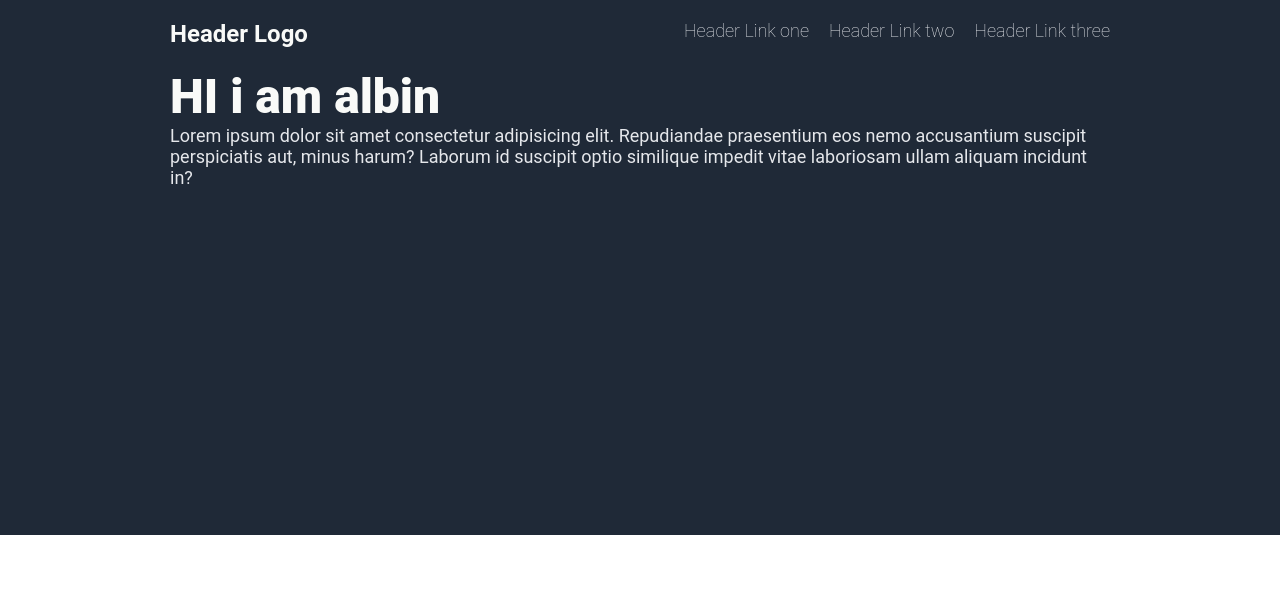
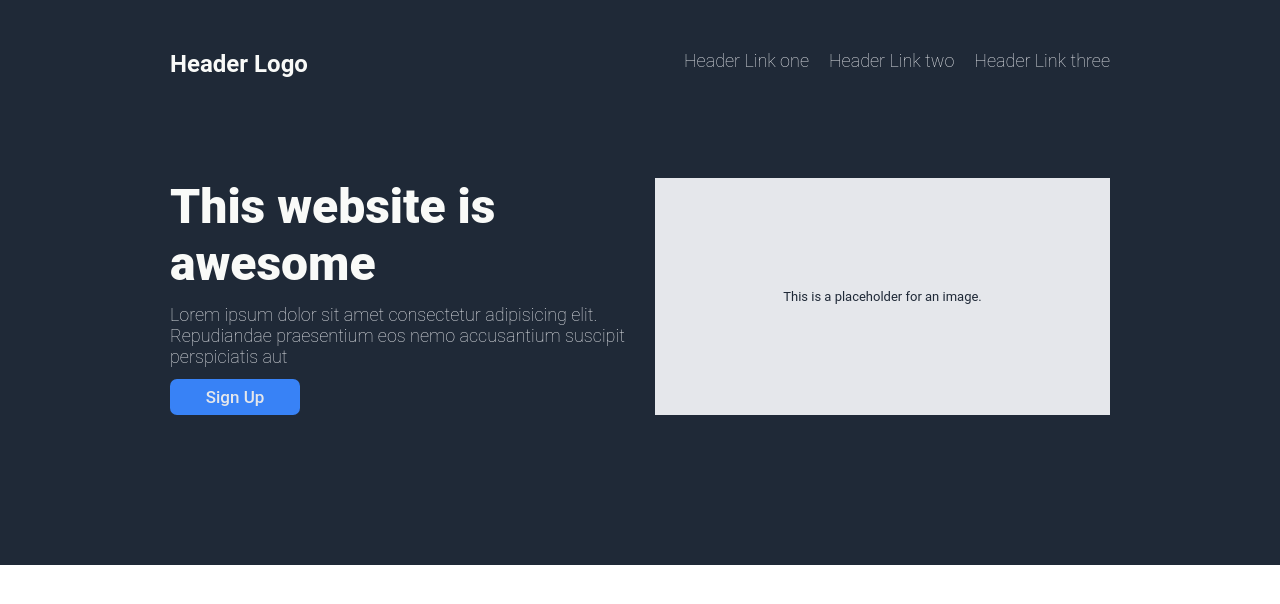
Before and after one commit to Bin-Coder14/landing_page-demo, a plain HTML site: page index.html in a window 1280 px wide. Drawn offline with Linux system fonts and the light colour scheme.

Commit message:
Section - 1
Finished styling the hero section and other small changes.

```diff
--- a/index.html
+++ b/index.html
@@ -32,11 +32,12 @@
         <div class="hero">
 
             <div class="hero-txt">
-                <h1>HI i am albin</h1>
-                <p>Lorem ipsum dolor sit amet consectetur adipisicing elit. Repudiandae praesentium eos nemo accusantium suscipit perspiciatis aut, minus harum? Laborum id suscipit optio similique impedit vitae laboriosam ullam aliquam incidunt in?</p>
+                <h1>This website is awesome</h1>
+                <p>Lorem ipsum dolor sit amet consectetur adipisicing elit. Repudiandae praesentium eos nemo accusantium suscipit perspiciatis aut</p>
+                <button class="hero-btn">Sign Up</button>
             </div>
 
-            <div class="hero-img"></div>
+            <div class="hero-img">This is a placeholder for an image.</div>
 
         </div>
 
--- a/styles/style.css
+++ b/styles/style.css
@@ -1,23 +1,30 @@
 *{
     padding: 0;
     margin: 0;
-    font-family: Roboto, sans-serif;
+    font-family: "Roboto", sans-serif;
 }
 
 
 /* The basic theme */
 section{
-    padding: 0 170px;
+    padding: 50px 170px;
+}
+
+button{
+    border-radius: 7px;
+    width: 130px;
+    padding: 8px 30px;
+    font-size: 17px;
+    border: none;
+    font-weight: 500;
+    user-select: none;
 }
 
  /* Section 1 */
- .sec-1{
-    color: white;
-    height: 535px;
-}
 
 .sec-1{
     background-color: #1F2937;
+
 }
 
 .sec-1 h1{
@@ -29,6 +36,7 @@ section{
 .sec-1 p, a{
     color: #E5E7EB;
     font-size: 18px;
+    font-weight: 100;
 }
 
 .logo-txt, h1{
@@ -40,7 +48,6 @@ section{
 .nav{
     display: flex;
     width: 100%;
-    padding: 20px 0;
 }
 
 .logo, .links{
@@ -67,3 +74,42 @@ ul, a{
 ul a:hover{
     text-decoration: underline;
 }
+
+/* Hero */
+.hero{
+    display: flex;
+    margin: 100px 0;
+    justify-content: space-between;
+    gap: 30px;
+}
+
+.hero-img, .hero-txt{
+    flex: 1;
+}
+
+.hero-txt{
+    display: flex;
+    flex-direction: column;
+    gap: 12px;
+}
+
+.hero-btn{
+    background-color: #3882F6;
+    color: #E5E7EB;
+    cursor: pointer;
+}
+
+.hero-btn:hover{
+    box-shadow: 151px 1px 0px -1px #224e95 inset;
+    -webkit-box-shadow: 151px 1px 0px -1px #224e95 inset;
+    -moz-box-shadow: 151px 1px 0px -1px #224e95 inset;
+}
+
+.hero-img{
+    background-color: #E5E7EB;
+    display: flex;
+    align-items: center;
+    justify-content: center;
+    font-size: 13px;
+    color: #1F2937;
+}
```
